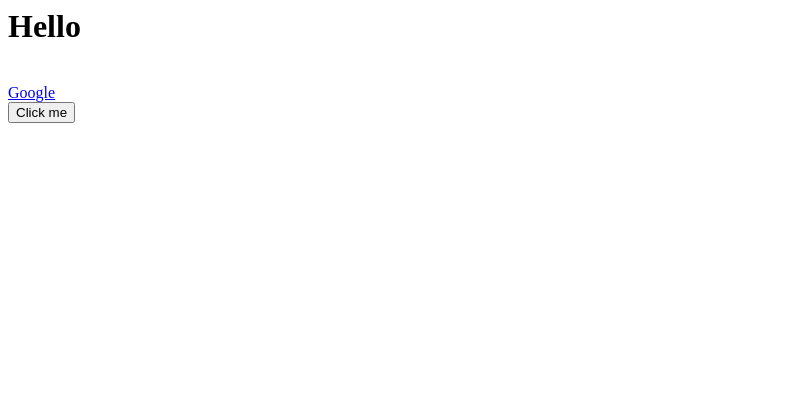
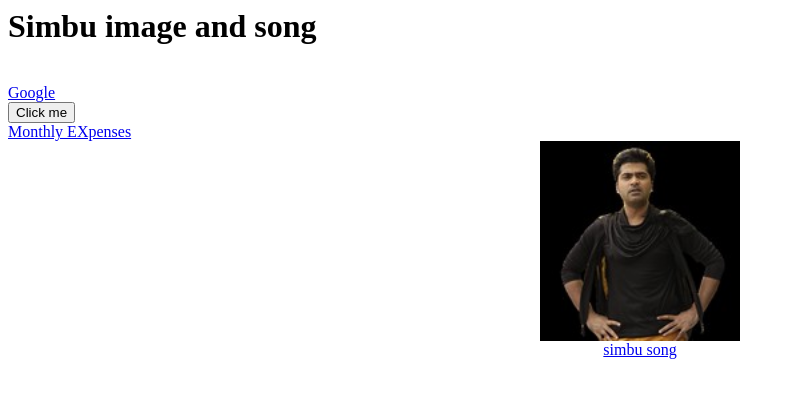
Before and after one commit to praba0125/githubtest2, a plain HTML site: page index.html in a window 1280 px wide. Shown: the whole page, without its empty margins (0-795 px from the left). Drawn offline with Linux system fonts and the light colour scheme.

Commit message:
simbu image and song link is added

```diff
--- a/index.html
+++ b/index.html
@@ -1,5 +1,11 @@
-<h1>Hello</h1><br>
+<h1>Simbu image and song</h1><br>
 <a href="https://www.google.com">Google</a><br>
 <button>
     Click me
-</button>
+</button><br>
+
+<a href="https://docs.google.com/spreadsheets/d/1ZU46AQo_7gjvZ-19eevqvduhPay4R_NAj21fulx4Lnk/edit?gid=652889085#gid=652889085">Monthly EXpenses</a>
+<center>
+<img src="Simbu.jpg" alt ="simbu image" width ="200" height="200"><br>
+<a href="https://www.youtube.com/watch?v=atl8AJsGong&list=RDatl8AJsGong&start_radio=1">simbu song</a>
+</center>
```
Also changed, not shown: Simbu.jpg (added).
